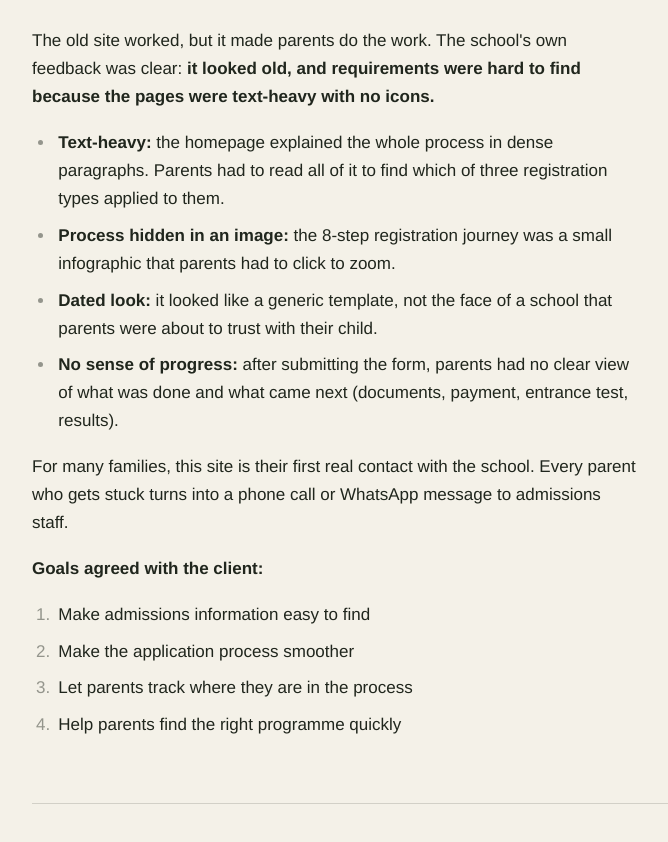
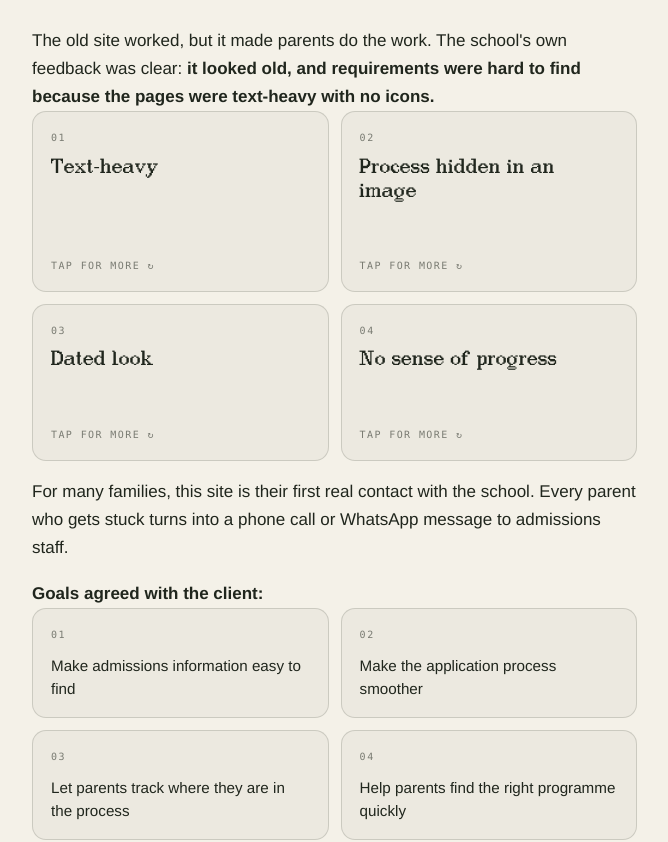
Before and after one commit to sumayyats/sumayya-portfolio, a Next.js app: page /case/asta in a window 1280 px wide. Shown: the part 1999-2841 px from the top of the page, without its empty margins (286-954 px from the left). Built offline with nearby package versions, Linux system fonts and the light colour scheme.

Commit message:
Reader: lists become flip cards in the scroll view
The bold lead-in is the front, the explanation the back; items without
a lead-in sit as plain cards. The book keeps plain lists.

Co-Authored-By: Claude Opus 5.5 <noreply@anthropic.com>

```diff
--- a/src/app/globals.css
+++ b/src/app/globals.css
@@ -289,3 +289,82 @@ body {
     cursor: text;
   }
 }
+
+/* ── Flip cards: lists in the scroll view ────────────────────────────── */
+.prose-body .flip-grid {
+  display: grid;
+  grid-template-columns: repeat(auto-fill, minmax(min(100%, 15.5rem), 1fr));
+  gap: 12px;
+  margin: 0;
+  padding: 0;
+  list-style: none;
+}
+.prose-body .flip-grid > li { margin: 0; padding: 0; }
+.prose-body .flip-grid > li::marker { content: none; }
+.flip-card {
+  display: block;
+  width: 100%;
+  height: 100%;
+  padding: 0;
+  border: 0;
+  background: none;
+  font: inherit;
+  color: inherit;
+  text-align: left;
+  perspective: 1000px;
+  cursor: pointer;
+  border-radius: 14px;
+}
+.flip-card:focus-visible { outline: 2px solid var(--accent); outline-offset: 3px; }
+.flip-inner {
+  display: grid;
+  height: 100%;
+  transition: transform 0.6s cubic-bezier(0.2, 0.7, 0.2, 1);
+  transform-style: preserve-3d;
+}
+.flip-card.is-flipped .flip-inner { transform: rotateY(180deg); }
+.flip-face {
+  grid-area: 1 / 1; /* both faces share the cell: the card takes the taller one */
+  display: flex;
+  flex-direction: column;
+  gap: 10px;
+  min-height: 9.5rem;
+  padding: 18px 18px 16px;
+  border-radius: 14px;
+  border: 1px solid var(--edge);
+  background: color-mix(in srgb, var(--ink) 4%, var(--paper));
+  backface-visibility: hidden;
+  -webkit-backface-visibility: hidden;
+}
+.flip-back {
+  transform: rotateY(180deg);
+  background: color-mix(in srgb, var(--accent) 12%, var(--paper));
+  border-color: color-mix(in srgb, var(--accent) 35%, transparent);
+}
+.flip-card:hover .flip-front { border-color: color-mix(in srgb, var(--ink) 30%, transparent); }
+.flip-num { font-family: ui-monospace, "SF Mono", Menlo, monospace; font-size: 10px; letter-spacing: 0.16em; color: var(--ink-soft); }
+.flip-lead {
+  flex: 1;
+  font-family: var(--font-dico), "Libre Baskerville", Georgia, serif;
+  font-size: calc(1.2rem * var(--reading-scale));
+  line-height: 1.25;
+  color: var(--ink);
+}
+.flip-lead strong, .flip-lead em { font-weight: inherit; }
+.flip-hint {
+  font-family: ui-monospace, "SF Mono", Menlo, monospace;
+  font-size: 10px;
+  letter-spacing: 0.14em;
+  text-transform: uppercase;
+  color: var(--ink-soft);
+}
+.flip-back-text { margin: 0; font-size: calc(0.95rem * var(--reading-scale)); line-height: 1.55; color: var(--ink); }
+.flip-card.is-static .flip-face { min-height: 0; }
+@media (prefers-reduced-motion: reduce) {
+  /* no turn: the faces swap with a fade */
+  .flip-inner { transition: none; transform: none !important; }
+  .flip-face { transition: opacity 0.2s ease; }
+  .flip-back { transform: none; opacity: 0; }
+  .flip-card.is-flipped .flip-back { opacity: 1; }
+  .flip-card.is-flipped .flip-front { opacity: 0; }
+}
--- /dev/null
+++ b/src/components/FlipCards.tsx
@@ -0,0 +1,85 @@
+"use client";
+
+import { useState, type ReactNode } from "react";
+
+/**
+ * A list as a grid of flash cards: the bold lead-in on the front, the
+ * explanation on the back. Tap, click, Enter or Space flips a card. Items
+ * without a bold lead-in have nothing to reveal, so they sit as plain cards.
+ */
+export function FlipCards({
+  items,
+  ordered = false,
+  render,
+}: {
+  items: string[];
+  ordered?: boolean;
+  /** The Markdown inline renderer, for **bold** and *italic* on the back. */
+  render: (text: string) => ReactNode;
+}) {
+  const List = ordered ? "ol" : "ul";
+  return (
+    <List className="flip-grid" role="list">
+      {items.map((item, i) => (
+        <li key={i}>
+          <FlipCard item={item} index={i} render={render} />
+        </li>
+      ))}
+    </List>
+  );
+}
+
+/** Splits "**Lead.** rest" into the front and back of a card. */
+export function splitLead(item: string): { lead: string; back: string } | null {
+  const m = item.match(/^\*\*([\s\S]+?)\*\*\s*([\s\S]*)$/);
+  if (!m) return null;
+  const [, rawLead, rest] = m;
+  if (!rest.trim()) return null;
+  // "Lead." / "Lead:" ends a thought, so the back is just what follows; a
+  // lead that runs on into the sentence ("**71%** already…") keeps it whole.
+  const ends = /[.:]$/.test(rawLead.trim()) || /^[:–—-]/.test(rest);
+  return {
+    lead: rawLead.trim().replace(/[.:]$/, ""),
+    back: ends ? rest.replace(/^[:–—-]\s*/, "") : item,
+  };
+}
+
+function FlipCard({ item, index, render }: { item: string; index: number; render: (t: string) => ReactNode }) {
+  const [flipped, setFlipped] = useState(false);
+  const parts = splitLead(item);
+  const num = String(index + 1).padStart(2, "0");
+
+  if (!parts) {
+    return (
+      <div className="flip-card is-static">
+        <div className="flip-face">
+          <span className="flip-num">{num}</span>
+          <p className="flip-back-text">{render(item)}</p>
+        </div>
+      </div>
+    );
+  }
+
+  return (
+    <button
+      type="button"
+      className={`flip-card ${flipped ? "is-flipped" : ""}`}
+      aria-expanded={flipped}
+      onClick={() => setFlipped((f) => !f)}
+    >
+      <span className="flip-inner">
+        <span className="flip-face flip-front" aria-hidden={flipped}>
+          <span className="flip-num">{num}</span>
+          <span className="flip-lead">{render(parts.lead)}</span>
+          <span className="flip-hint" aria-hidden="true">
+            Tap for more <span>↻</span>
+          </span>
+        </span>
+        <span className="flip-face flip-back" aria-hidden={!flipped}>
+          <span className="flip-num">{num}</span>
+          <span className="flip-back-text">{render(parts.back)}</span>
+        </span>
+      </span>
+    </button>
+  );
+}
--- a/src/components/Markdown.tsx
+++ b/src/components/Markdown.tsx
@@ -1,4 +1,5 @@
 import { Fragment, type ReactNode } from "react";
+import { FlipCards } from "./FlipCards";
 
 /**
  * A small Markdown renderer for the exact subset used in the case-study bodies:
@@ -6,16 +7,17 @@ import { Fragment, type ReactNode } from "react";
  * tables. Kept deliberately minimal to avoid a Markdown dependency; the content
  * is authored in-repo so the supported syntax is known and fixed.
  */
-export function Markdown({ source }: { source: string }) {
-  return <Blocks blocks={parseMarkdown(source)} />;
+export function Markdown({ source, cards = false }: { source: string; cards?: boolean }) {
+  return <Blocks blocks={parseMarkdown(source)} cards={cards} />;
 }
 
 /** Render a pre-parsed list of blocks (used by the flip paginator). */
-export function Blocks({ blocks }: { blocks: Block[] }) {
+/** `cards` turns lists into flip cards (scroll view; the book keeps plain lists). */
+export function Blocks({ blocks, cards = false }: { blocks: Block[]; cards?: boolean }) {
   return (
     <div className="prose-body">
       {blocks.map((b, i) => (
-        <Block key={i} block={b} />
+        <Block key={i} block={b} cards={cards} />
       ))}
     </div>
   );
@@ -132,7 +134,9 @@ function splitRow(row: string): string[] {
     .map((c) => c.trim());
 }
 
-function Block({ block }: { block: Block }) {
+function Block({ block, cards }: { block: Block; cards: boolean }) {
+  if (cards && (block.type === "ul" || block.type === "ol"))
+    return <FlipCards items={block.items} ordered={block.type === "ol"} render={inline} />;
   switch (block.type) {
     case "p":
       return <p>{inline(block.text)}</p>;
--- a/src/components/reader/ReaderScroll.tsx
+++ b/src/components/reader/ReaderScroll.tsx
@@ -150,7 +150,7 @@ export function ReaderScroll({ study }: { study: CaseStudy }) {
               {splitBody(study, section).map((part, i) =>
                 part.kind === "md" ? (
                   <div key={i} className="max-w-[68ch]">
-                    <Markdown source={part.source} />
+                    <Markdown source={part.source} cards />
                   </div>
                 ) : (
                   <MotionStage key={part.spec.id} spec={part.spec} className="my-10" />
```
